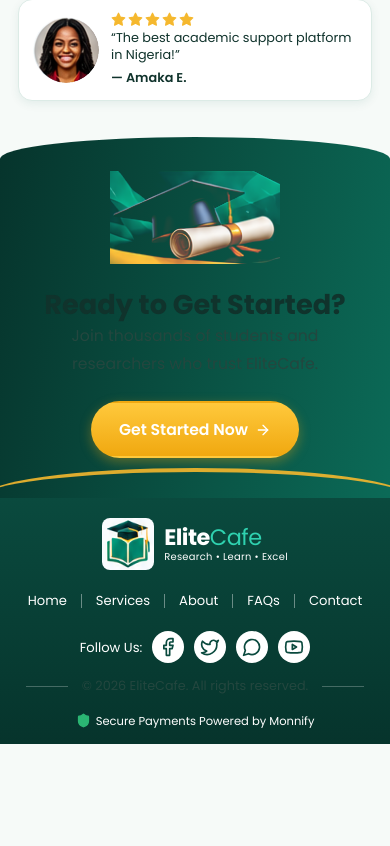
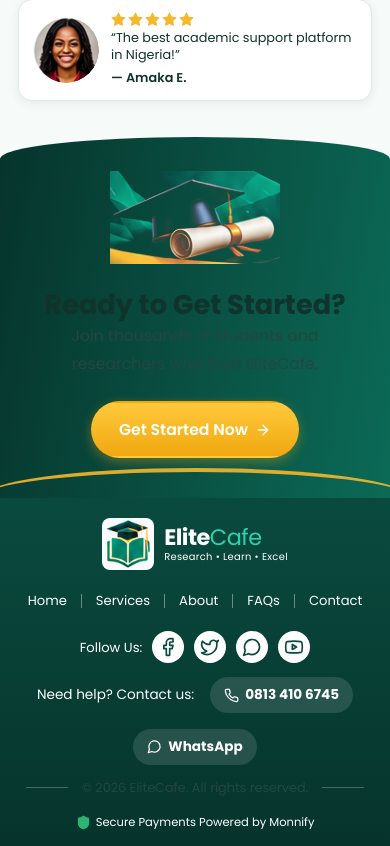
Before and after one commit to awarinelite-cpu/The-elites-mobile-cafe, a React (Vite) app: page / in a window 390 px wide. Shown: the part 3297-4143 px from the top of the page. Before the commit the page ends 4041 px from the top, so only its background shows below. Built offline with nearby package versions, Linux system fonts and the light colour scheme; no server answers.

Commit message:
Add contact phone number and WhatsApp link to landing page and site footer

```diff
--- a/src/components/layout/Footer.jsx
+++ b/src/components/layout/Footer.jsx
@@ -1,6 +1,6 @@
 // src/components/layout/Footer.jsx
 import { Link } from 'react-router-dom';
-import { BookOpen, Mail, Phone } from 'lucide-react';
+import { BookOpen, Mail, Phone, MessageCircle } from 'lucide-react';
 
 export default function Footer() {
   return (
@@ -68,8 +68,11 @@ export default function Footer() {
               <a href="mailto:info@elitesmobilecafe.com" style={{ color: 'rgba(255,255,255,0.72)', textDecoration: 'none', fontSize: 13, display: 'flex', gap: 8, alignItems: 'center' }}>
                 <Mail size={13} color="var(--gold)" /> info@elitesmobilecafe.com
               </a>
-              <a href="tel:+1234567890" style={{ color: 'rgba(255,255,255,0.72)', textDecoration: 'none', fontSize: 13, display: 'flex', gap: 8, alignItems: 'center' }}>
-                <Phone size={13} color="var(--gold)" /> +1 (234) 567-890
+              <a href="tel:+2348134106745" style={{ color: 'rgba(255,255,255,0.72)', textDecoration: 'none', fontSize: 13, display: 'flex', gap: 8, alignItems: 'center' }}>
+                <Phone size={13} color="var(--gold)" /> 0813 410 6745
+              </a>
+              <a href="https://wa.me/2348134106745" target="_blank" rel="noopener noreferrer" style={{ color: 'rgba(255,255,255,0.72)', textDecoration: 'none', fontSize: 13, display: 'flex', gap: 8, alignItems: 'center' }}>
+                <MessageCircle size={13} color="var(--gold)" /> Chat on WhatsApp
               </a>
             </div>
           </div>
--- a/src/pages/HomePage.jsx
+++ b/src/pages/HomePage.jsx
@@ -4,7 +4,7 @@ import {
   Sun, Moon, ChevronDown, ArrowRight, Users, ShieldCheck, Zap,
   FileSearch, BarChart3, Cpu, UserRound, ClipboardCheck, PencilLine,
   CheckCircle2, ClipboardList, Headset, PackageCheck, Facebook, Twitter,
-  MessageCircle, Youtube, Star, ShieldCheck as Shield,
+  MessageCircle, Youtube, Star, ShieldCheck as Shield, Phone,
 } from 'lucide-react';
 import useDarkMode from '../hooks/useDarkMode';
 import { useAuth } from '../context/AuthContext';
@@ -193,6 +193,11 @@ export default function HomePage() {
             <a href="#" aria-label="YouTube"><Youtube size={20} /></a>
           </div>
         </div>
+        <div className="lp-contact">
+          <span>Need help? Contact us:</span>
+          <a href="tel:+2348134106745"><Phone size={15} /> 0813 410 6745</a>
+          <a href="https://wa.me/2348134106745" target="_blank" rel="noopener noreferrer"><MessageCircle size={15} /> WhatsApp</a>
+        </div>
         <div className="lp-footer-base">
           <hr /><p>© {new Date().getFullYear()} EliteCafe. All rights reserved.</p><hr />
           <span className="secure"><Shield size={15} fill="#2BB673" color="#2BB673" /> Secure Payments Powered by Monnify</span>
@@ -342,6 +347,9 @@ const CSS = `
 .lp-footer nav i { width:1px; height:14px; background:rgba(255,255,255,.4); }
 .lp-footer .follow { display:flex; align-items:center; gap:10px; font-size:.82rem; }
 .lp-footer .follow a { width:32px; height:32px; border-radius:50%; background:#fff; color:var(--g800); display:flex; align-items:center; justify-content:center; }
+.lp-contact { max-width:1200px; margin:14px auto 0; display:flex; align-items:center; justify-content:center; gap:16px; flex-wrap:wrap; font-size:.85rem; }
+.lp-contact a { display:inline-flex; align-items:center; gap:6px; color:#fff; font-weight:700; text-decoration:none; background:rgba(255,255,255,.12); padding:7px 14px; border-radius:999px; }
+.lp-contact a:hover { background:rgba(255,255,255,.22); }
 .lp-footer-base { max-width:1200px; margin:12px auto 0; display:flex; align-items:center; gap:14px; font-size:.8rem; position:relative; }
 .lp-footer-base hr { flex:1; border:0; height:1px; background:rgba(255,255,255,.25); }
 .lp-footer-base .secure { position:absolute; right:0; top:22px; display:flex; align-items:center; gap:5px; font-size:.72rem; }
```
